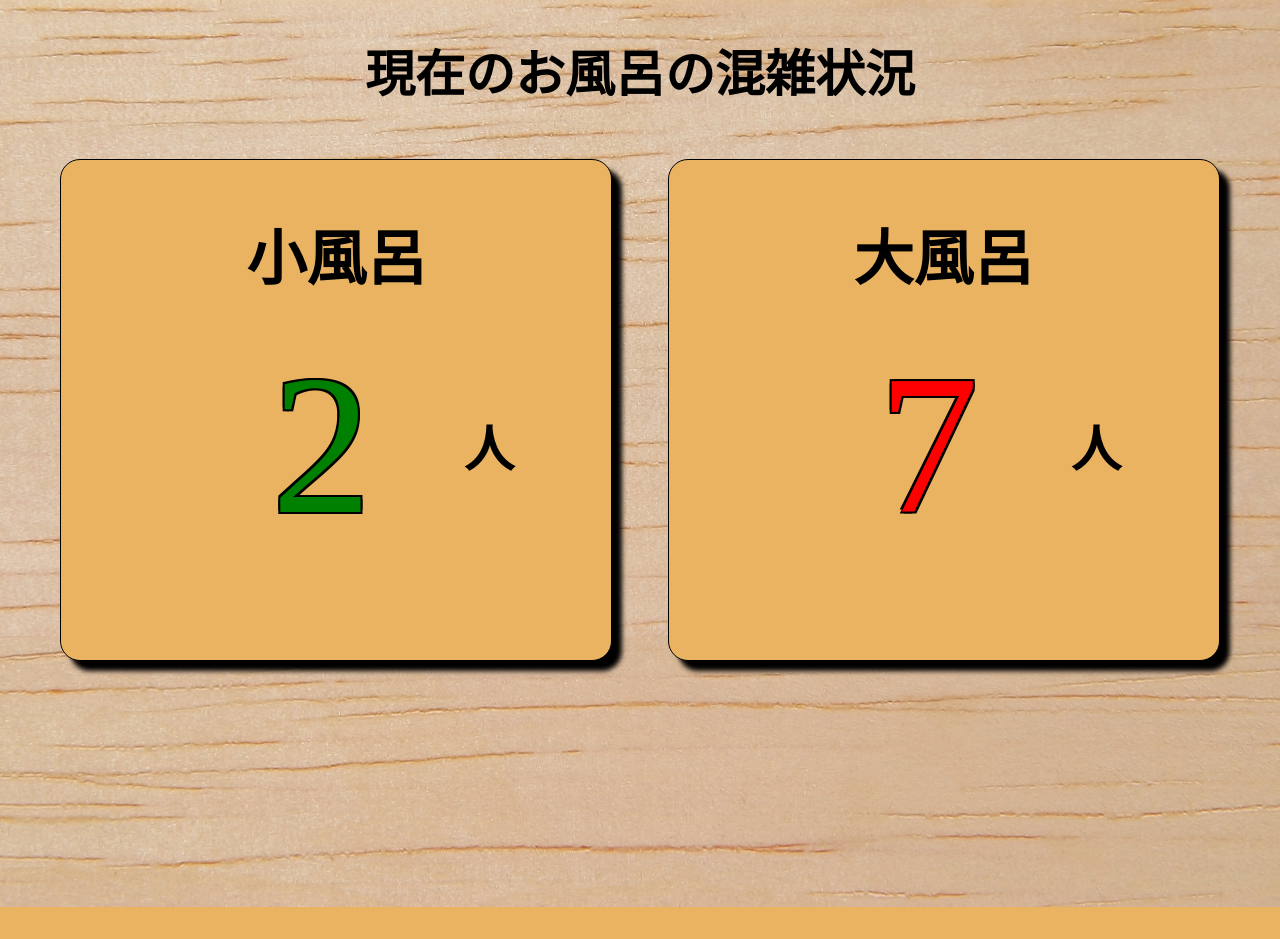
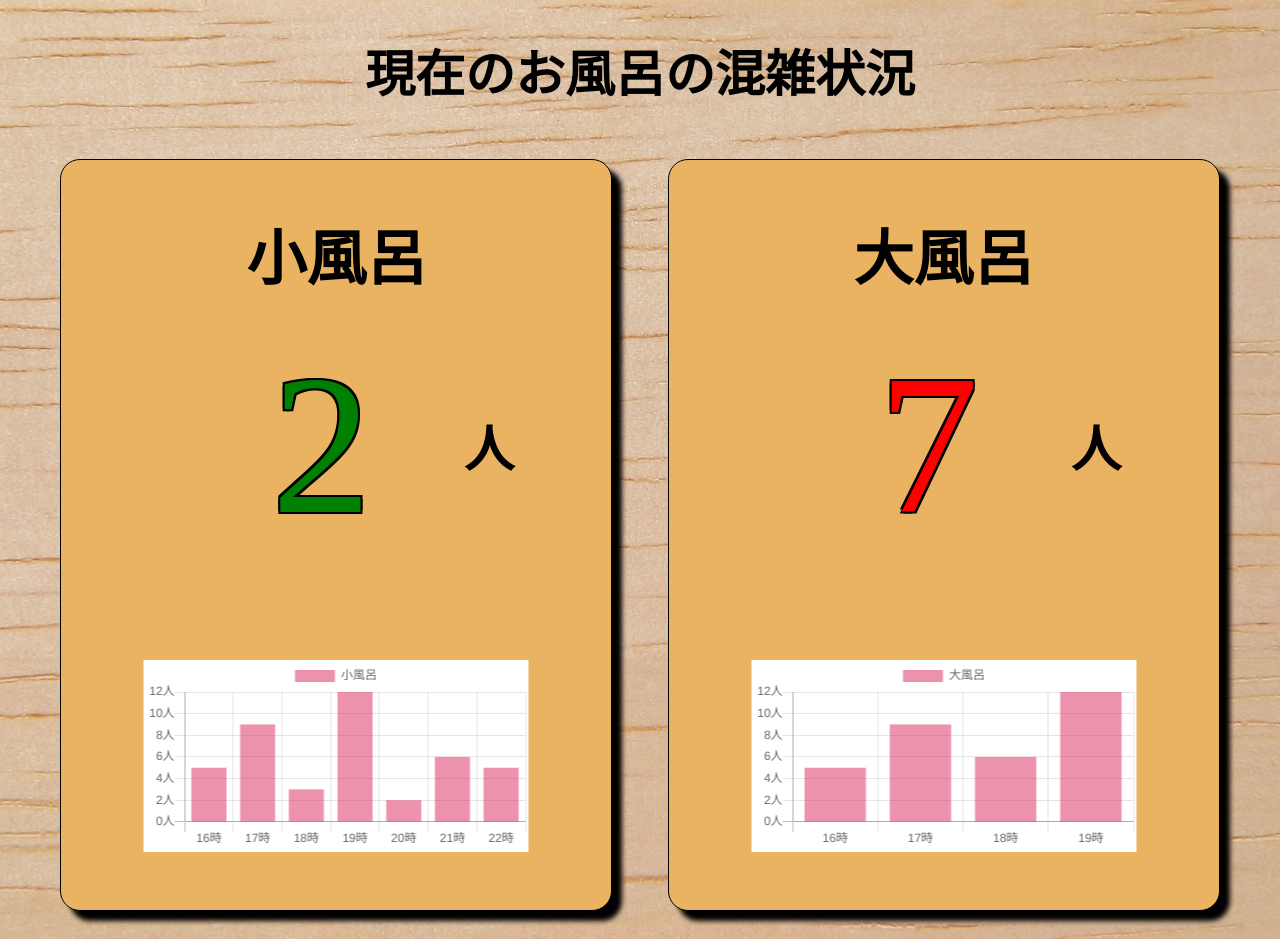
Before and after one commit to OPEN-HACK-U-NIGATU/BathTraffic, a Django app: page / in a window 1280 px wide. Before the commit the page ends 907 px from the top, so only its background shows below. Run offline with Django 4.2, Linux system fonts and the light colour scheme; parts of the project's set-up code (start-up, migrations or seed data) failed here and were passed over; some libraries are stand-ins or nearby versions.

Commit message:
Create Graph Objects

```diff
--- a/BathTraffic/home/static/css/styles.css
+++ b/BathTraffic/home/static/css/styles.css
@@ -21,12 +21,11 @@ h1 {
     border: 2px solid #ccc;/*枠の縁の設定*/
     border-radius: 5px;
     width: min(90%, 550px);
-    height: fit-content;
     margin: 20px 2vw;
     background-color: #E9B362; /* 背景色を設定 */
     position: relative; /* 相対位置指定 */
     padding-bottom: 0;
-    height: 500px; /*高さ*/
+    height: 750px; /*高さ*/
     box-shadow: 10px 10px 5px black; /*枠の影の追加*/
     border: 1px solid #000; /*枠の影*/
     border-radius: 20px; /*枠の角の丸さ*/
@@ -95,6 +94,14 @@ h2 {
     text-align: left;
 }
 
+.canvas {
+    position: absolute;
+    width: 70%;
+    top: 500px;
+    left: 50%;
+    transform: translateX(-50%);
+}
+
 /*レスポンシブデザインの導入*/
 @media screen and (min-width: 611px) and (max-width: 1227px) {
     .count {
--- a/BathTraffic/home/templates/index.html
+++ b/BathTraffic/home/templates/index.html
@@ -42,7 +42,9 @@
             </span>
 
             <!-- グラフを表示するためのCanvas要素 -->
-            <canvas id="smallBathChart"></canvas>
+            <div class="canvas">
+                <canvas id="smallBathChart" style="background-color: white;"></canvas>
+            </div>
         </div>
 
         <!-- 大風呂の人数を表示する枠 -->
@@ -57,10 +59,76 @@
                 <p class="unit"></p>
             </span>
             <!-- グラフを表示するためのCanvas要素 -->
-            <canvas id="largeBathChart"></canvas>
+            <div class="canvas">
+                <canvas id="largeBathChart" style="background-color: white;"></canvas>
+            </div>
         </div>
     </div>
-    <!-- 予測をグラフ化するコード -->
+    <script src="https://cdnjs.cloudflare.com/ajax/libs/Chart.js/2.7.2/Chart.bundle.js"></script>
+    <script>
+        const sctx = document.getElementById('smallBathChart');
+        const smallBathChart = new Chart(sctx, {
+            type: 'bar',
+            data: {
+                labels: ["16時", "17時", "18時", "19時", "20時", "21時", "22時"],
+                datasets: [
+                    {
+                        label: '小風呂',
+                        data: [5, 9, 3, 12, 2, 6, 5],
+                        backgroundColor: "rgba(219,39,91,0.5)"
+                    }
+                ]
+            },
+            options: {
+                title: {
+                    display: false,
+                },
+                scales: {
+                    yAxes: [{
+                        ticks: {
+                            suggestedMin: 0,
+                            callback: function(value, index, values){
+                                return  value +  '人'
+                            }
+                        }
+                    }]
+                }
+            }
+        }
+        );
+        const lctx = document.getElementById('largeBathChart');
+        const largeBathChart = new Chart(lctx, {
+            type: 'bar',
+            data: {
+                labels: ["16時", "17時", "18時", "19時"],
+                datasets: [
+                    {
+                        label: '大風呂',
+                        data: [5, 9, 6, 12],
+                        backgroundColor: "rgba(219,39,91,0.5)"
+                    }
+                ]
+            },
+            options: {
+                title: {
+                    display: false,
+                },
+                scales: {
+                    yAxes: [{
+                        ticks: {
+                            suggestedMin: 0,
+                            callback: function(value, index, values){
+                                return  value +  '人'
+                            }
+                        }
+                    }]
+                }
+            }
+        }
+        );
+    </script>
+
+    <!-- 予測をグラフ化するコード
     <script>
         // Djangoから受け取ったデータをJavaScript変数に設定
         var timeLabels = JSON.parse('{{ time_labels|escapejs|safe }}');
@@ -130,6 +198,6 @@
             data: largeBathData,
             options: largeBathOptions
         });
-    </script>
+    </script>-->
 </body>
 </html>
--- a/BathTraffic/home/views.py
+++ b/BathTraffic/home/views.py
@@ -30,6 +30,7 @@ def home(request):
         "small": small
     })
 
+'''
 #グラフ用の関数
 # views.py
 from django.shortcuts import render
@@ -48,3 +49,4 @@ def chart_view(request):
     }
 
     return render(request, 'index.html', context)
+'''
```
